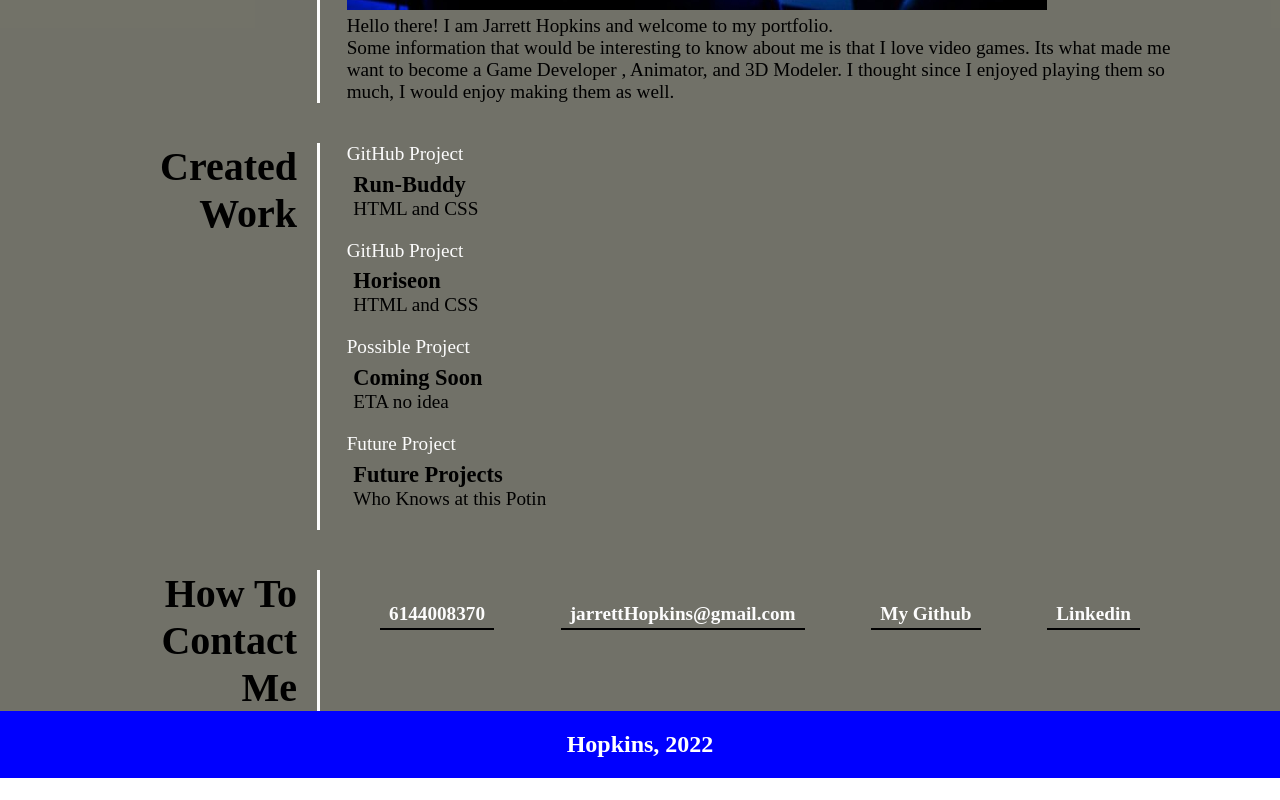
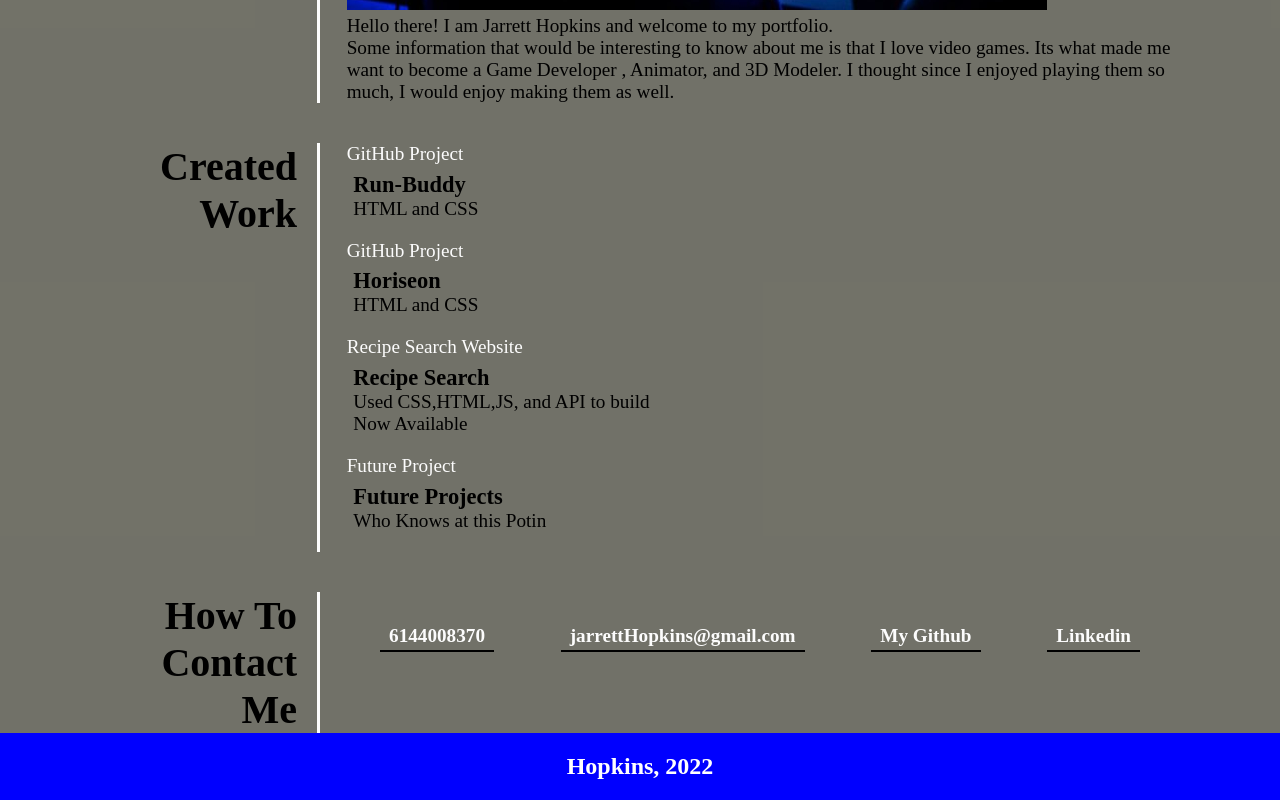
Before and after one commit to JHopkins387/Hopkins_Portfolio, a plain HTML site: page index.html in a window 1280 px wide. Shown: the part 989-1789 px from the top of the page. Before the commit the page ends 1767 px from the top, so only its background shows below. Drawn offline with Linux system fonts and the light colour scheme.

Commit message:
added group project

```diff
--- a/index.html
+++ b/index.html
@@ -87,11 +87,12 @@
 
         <div id="coming-soon">
             <div>
-                <a href="">Possible Project</a>
+                <a href="https://drspookyfox.github.io/RecipeSearch/">Recipe Search Website</a>
             </div>
             <div class="portfolio-info">
-                <h3>Coming Soon</h3>
-                <p>ETA no idea</p>
+                <h3>Recipe Search</h3>
+                <P>Used CSS,HTML,JS, and API to build</P>
+                <p>Now Available</p>
             </div>
         </div>
 
```
